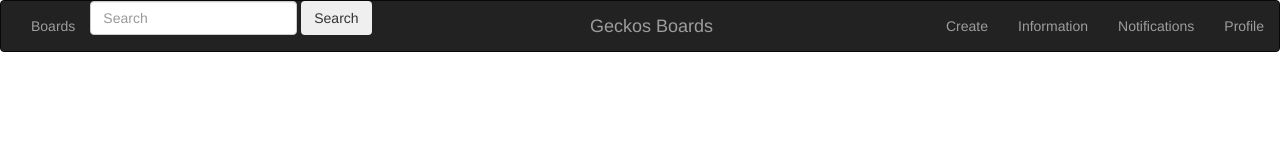
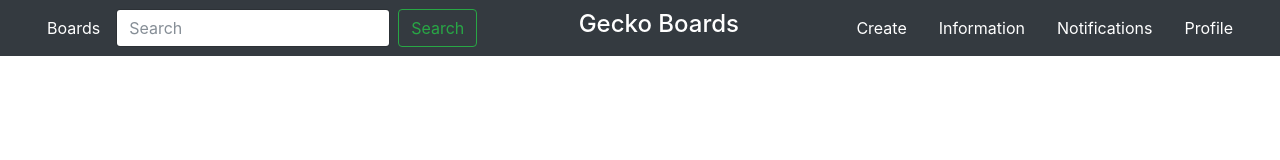
Before and after one commit to chingu-voyage3/geckos-22, a plain HTML site: page layout/index_eb_layout.html in a window 1280 px wide. Drawn offline with nearby package versions, Linux system fonts and the light colour scheme; files that its build step writes are made by us from their sources.

Commit message:
Bootstrap v4 navbar

```diff
--- a/layout/index_eb_layout.html
+++ b/layout/index_eb_layout.html
@@ -1,53 +1,50 @@
+<!-- DOCTYPE -->
 <!DOCTYPE html>
 <html lang="en">
 
 <head>
+  <title>Bootstrap Example Template</title>
   <meta charset="utf-8">
-  <meta http-equiv="X-UA-Compatible" content="IE=edge">
-  <meta name="viewport" content="width=device-width, initial-scale=1">
-  <title></title>
-
-  <!-- Bootstrap -->
-  <link rel="stylesheet" href="https://maxcdn.bootstrapcdn.com/bootstrap/3.3.5/css/bootstrap.min.css">
-  <link rel="stylesheet" href="https://maxcdn.bootstrapcdn.com/font-awesome/4.4.0/css/font-awesome.min.css">
-  <link rel="stylesheet" href="css/style.css">
-  <!-- HTML5 Shim and Respond.js IE8 support of HTML5 elements and media queries -->
-  <!-- WARNING: Respond.js doesn't work if you view the page via file:// -->
-  <!--[if lt IE 9]>
-      <script src="https://oss.maxcdn.com/libs/html5shiv/3.7.2/html5shiv.js"></script>
-      <script src="https://oss.maxcdn.com/libs/respond.js/1.4.2/respond.min.js"></script>
-    <![endif]-->
+  <!-- Viewport Meta Tag -->
+  <meta name="viewport" content="width=device-width, initial-scale=1, shrink-to-fit=no">
+  <!-- Bootstrap CSS -->
+  <link rel="stylesheet" href="https://maxcdn.bootstrapcdn.com/bootstrap/4.0.0-beta/css/bootstrap.min.css" integrity="sha384-/Y6pD6FV/Vv2HJnA6t+vslU6fwYXjCFtcEpHbNJ0lyAFsXTsjBbfaDjzALeQsN6M" crossorigin="anonymous">
+  <link rel="stylesheet" href="style.css">
 </head>
 
 <body>
-  <nav class="navbar navbar-inverse">
+  <nav class="navbar bg-dark">
     <div class="container-fluid">
-      <div>
-        <ul class="nav navbar-nav">
-          <li><a href="#">Boards</a></li>
-          <li>
-            <form class="form-inline">
-              <input class="form-control mr-sm-2" type="search" placeholder="Search" aria-label="Search">
-              <button class="btn btn-outline-success my-2 my-sm-0" type="submit">Search</button>
-            </form>
-          </li>
-        </ul>
-        <div class="navbar-header logo">
-          <a class="navbar-brand" href="#">Geckos Boards</a>
-        </div>
-        <ul class="nav navbar-nav navbar-right">
-          <li><a href="#">Create</a></li>
-          <li><a href="#">Information</a></li>
-          <li><a href="#">Notifications</a></li>
-          <li><a href="#">Profile</a></li>
-        </ul>
+      <div class="nav">
+        <a class="nav-link active" href="#">Boards</a>
+        <form class="form-inline">
+          <input class="form-control mr-sm-2" type="text" placeholder="Search">
+          <button class="btn btn-outline-success my-2 my-sm-0" type="submit">Search</button>
+        </form>
+      </div>
+      <h4 href="nav-brand logo">Gecko Boards</h4>
+      <div class="nav">
+        <a class="nav-link active" href="#">Create</a>
+        <a class="nav-link" href="#">Information</a>
+        <a class="nav-link" href="#">Notifications</a>
+        <a class="nav-link" href="#">Profile</a>
       </div>
     </div>
   </nav>
-  <!-- jQuery (necessary for Bootstrap's JavaScript plugins) -->
-  <script src="https://ajax.googleapis.com/ajax/libs/jquery/1.11.3/jquery.min.js"></script>
-  <!-- Include all compiled plugins (below), or include individual files as needed -->
-  <script src="https://maxcdn.bootstrapcdn.com/bootstrap/3.3.5/js/bootstrap.min.js"></script>
+
+
+
+
+
+  <!-- JavaScript: placed at the end of the document so the pages load faster -->
+  <!-- jQuery library -->
+  <script src="https://code.jquery.com/jquery-3.2.1.slim.min.js" integrity="sha384-KJ3o2DKtIkvYIK3UENzmM7KCkRr/rE9/Qpg6aAZGJwFDMVNA/GpGFF93hXpG5KkN" crossorigin="anonymous"></script>
+
+  <!-- Popper -->
+  <script src="https://cdnjs.cloudflare.com/ajax/libs/popper.js/1.11.0/umd/popper.min.js" integrity="sha384-b/U6ypiBEHpOf/4+1nzFpr53nxSS+GLCkfwBdFNTxtclqqenISfwAzpKaMNFNmj4" crossorigin="anonymous"></script>
+
+  <!-- Latest compiled and minified Bootstrap JavaScript -->
+  <script src="https://maxcdn.bootstrapcdn.com/bootstrap/4.0.0-beta/js/bootstrap.min.js" integrity="sha384-h0AbiXch4ZDo7tp9hKZ4TsHbi047NrKGLO3SEJAg45jXxnGIfYzk4Si90RDIqNm1" crossorigin="anonymous"></script>
 </body>
 
 </html>
```
